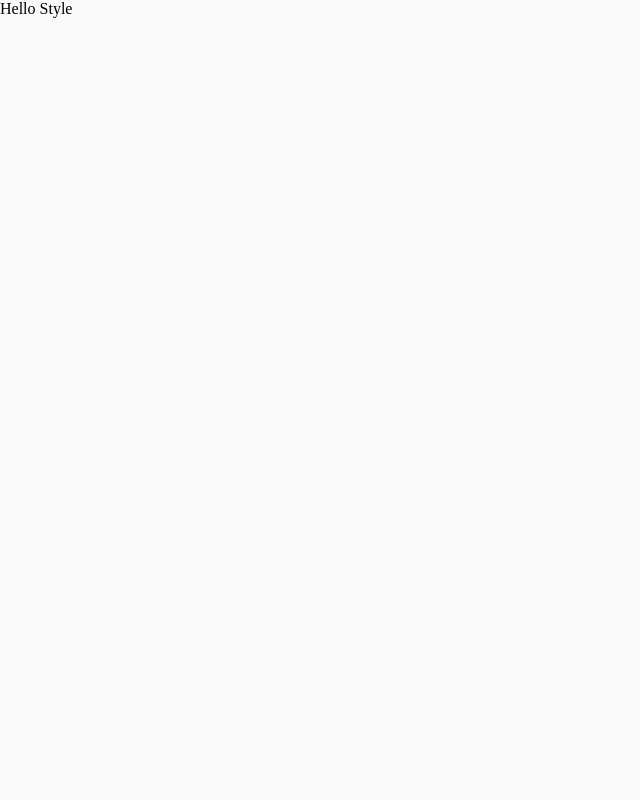
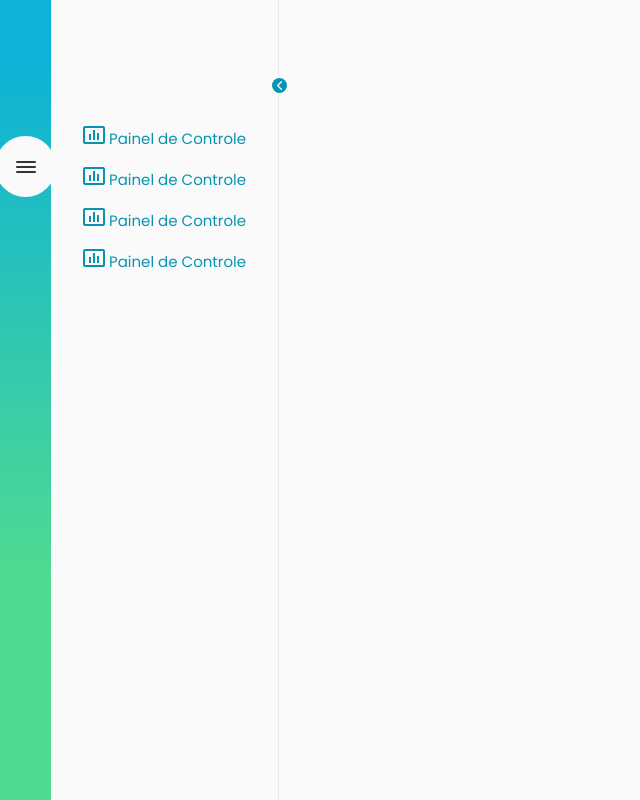
Before and after one commit to SamuelSimoes31/dashboard-trackingtrade, a React (Create React App) app in the folder dashboard/: page / in a window 1280 px wide. Shown: the whole page, without its empty margins (0-640 px from the left). Built offline with nearby package versions, Linux system fonts and the light colour scheme; the HTML template or start-up script is replaced by a standard one.

Commit message:
Static sidebar menu done

```diff
--- a/dashboard/public/index.html
+++ b/dashboard/public/index.html
@@ -24,6 +24,8 @@
       work correctly both with client-side routing and a non-root public URL.
       Learn how to configure a non-root public URL by running `npm run build`.
     -->
+    <link rel="preconnect" href="https://fonts.gstatic.com">
+    <link href="https://fonts.googleapis.com/css2?family=Poppins&display=swap" rel="stylesheet">
     <title>Dashboard teste</title>
   </head>
   <body>
--- a/dashboard/src/App.tsx
+++ b/dashboard/src/App.tsx
@@ -1,12 +1,13 @@
 import React from 'react';
 
 import GlobalStyle from './styles/global';
+import SiderbarMenu from './components/SidebarMenu';
 
 const App = () => {
   return (
     <div className="App">
       <GlobalStyle />
-      <p>Hello Style</p>
+      <SiderbarMenu />
     </div>
   );
 }
--- /dev/null
+++ b/dashboard/src/components/SidebarMenu/Arrow/index.tsx
@@ -0,0 +1,14 @@
+import React from 'react';
+
+import { StyledArrow } from './styles';
+import ArrowIcon from '../../../images/arrow.svg'
+
+const Arrow : React.FC = () => {
+  return (
+    <StyledArrow>
+      <img src={ArrowIcon} alt=""/>
+    </StyledArrow>
+  );
+}
+
+export default Arrow;
--- /dev/null
+++ b/dashboard/src/components/SidebarMenu/Arrow/styles.ts
@@ -0,0 +1,17 @@
+import styled from 'styled-components';
+
+export const StyledArrow = styled.div`
+  position: absolute;
+  left: 272px;
+  top: 78px;
+
+  width: 15px;
+  height: 15px;
+
+  border-radius: 50%;
+  background: #0794B3;
+
+  display: flex;
+  justify-content: center;
+  align-items: center;
+`;
--- /dev/null
+++ b/dashboard/src/components/SidebarMenu/Burger/index.tsx
@@ -0,0 +1,15 @@
+import React from 'react';
+
+import { StyledBurger } from './styles';
+
+const Burger :React.FC = () => {
+  return (
+    <StyledBurger>
+      <div/>
+      <div/>
+      <div/>
+    </StyledBurger>
+  );
+}
+
+export default Burger;
--- /dev/null
+++ b/dashboard/src/components/SidebarMenu/Burger/styles.ts
@@ -0,0 +1,27 @@
+import styled from 'styled-components';
+
+export const StyledBurger = styled.button`
+  position: absolute;
+  width: 61px;
+  height: 61px;
+  left: -5px;
+  top: 136px;
+  border-radius: 50%;
+
+  background: #FAFAFA;
+  border-style: none;
+  outline-style: none;
+
+  display: flex;
+  flex-direction: column;
+  justify-content: center;
+  align-items: center;
+
+  div {
+    width: 20px;
+    height: 2px;
+    margin: 1.5px;
+    background: #333;
+    border-radius: 10px;
+  }
+`;
--- /dev/null
+++ b/dashboard/src/components/SidebarMenu/Menu/index.tsx
@@ -0,0 +1,31 @@
+import React from 'react';
+
+import { StyledMenu, StyledSpan } from './styles';
+import GraphIcon from '../../../images/graph.svg'
+
+const Menu :React.FC = () => {
+  return (
+    <StyledMenu>
+      <ul>
+        <li>
+          <img src={GraphIcon} />
+          <StyledSpan> Painel de Controle </StyledSpan>
+        </li>
+        <li>
+          <img src={GraphIcon} />
+          <StyledSpan> Painel de Controle </StyledSpan>
+        </li>
+        <li>
+          <img src={GraphIcon} />
+          <StyledSpan> Painel de Controle </StyledSpan>
+        </li>
+        <li>
+          <img src={GraphIcon} />
+          <StyledSpan> Painel de Controle </StyledSpan>
+        </li>
+      </ul>
+    </StyledMenu>
+  );
+}
+
+export default Menu;
--- /dev/null
+++ b/dashboard/src/components/SidebarMenu/Menu/styles.ts
@@ -0,0 +1,32 @@
+import styled from 'styled-components';
+
+export const StyledMenu = styled.div`
+  position: absolute;
+  left: 51px;
+  width: 228px;
+  height:100vh;
+  border-right: 1px solid #EBEBEB;
+
+  padding-top: 111px;
+
+  display: flex;
+  flex-direction: column;
+  align-items:center;
+
+  ul {
+
+    list-style-type: none;
+
+    li {
+      margin: 15px;
+    }
+  }
+
+`;
+
+export const StyledSpan = styled.span`
+  font-size: 15px;
+  line-height: 26px;
+
+  color: #0794B2;
+`;
--- /dev/null
+++ b/dashboard/src/components/SidebarMenu/index.tsx
@@ -0,0 +1,18 @@
+import React from 'react';
+import { Bar } from './styles';
+
+import Burger from './Burger';
+import Menu from './Menu';
+import Arrow from './Arrow';
+
+const SidebarMenu: React.FC = () => {
+  return (
+    <Bar>
+      <Burger />
+      <Menu />
+      <Arrow />
+    </Bar>
+  );
+}
+
+export default SidebarMenu;
--- /dev/null
+++ b/dashboard/src/components/SidebarMenu/styles.ts
@@ -0,0 +1,11 @@
+import styled from 'styled-components';
+
+export const Bar = styled.nav`
+  position: absolute;
+  width: 51px;
+  height: 100vh;
+  left: 0px;
+  top: 0px;
+
+  background: linear-gradient(180deg, #0DB2D6 8.12%, #4FDA91 71.62%);
+`;
```
Also changed, not shown: dashboard/src/images/arrow.svg (added), dashboard/src/images/graph.svg (added).
